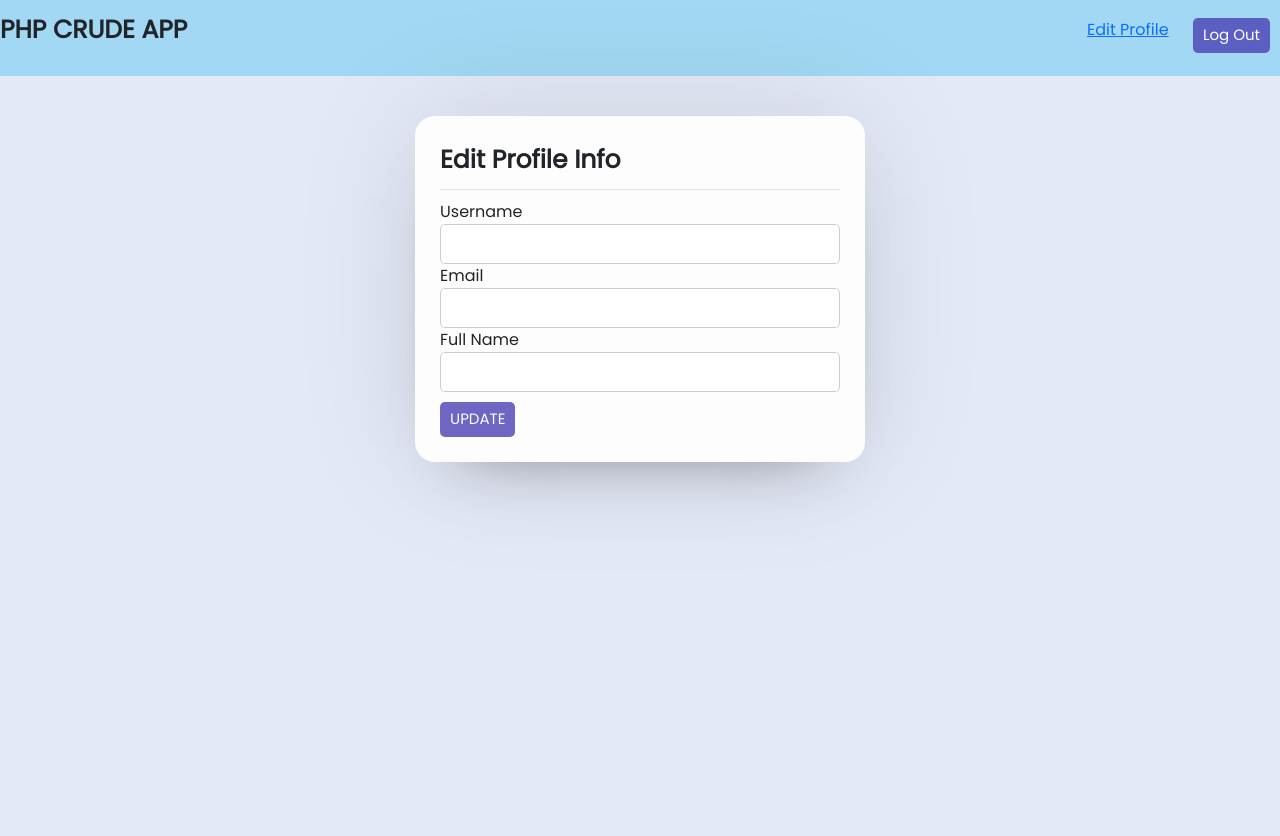
After one commit to Nish-008/crud_app_php, a PHP site: page /edit.php in a window 1280 px wide. The commit adds this page. Run offline with PHP 8.4, Linux system fonts and the light colour scheme; some libraries are stand-ins or nearby versions.

Commit message:
edit profile page added, css fixed

```diff
--- /dev/null
+++ b/edit.php
@@ -0,0 +1,111 @@
+<?php include('header.php');?>
+<?php include('dbcon.php');?>
+<!DOCTYPE html>
+<html lang="en" class="edit-page">
+<head>
+    <meta charset="UTF-8">
+    <meta name="viewport" content="width=device-width, initial-scale=1.0">
+    <title>Edit Profile</title>
+    <style>
+  *{
+    padding: 0;
+    margin: 0;
+    box-sizing: border-box;
+    font-family: 'Poppins',sans-serif;
+
+}
+ body {
+    background: #e4e9f7;
+}
+.container {
+    display: flex;
+    align-items: flex-start;
+    justify-content: center;
+    min-height: 90vh;
+    margin-top: 20px;
+}
+
+ .box{
+    background: #fdfdfd;
+    display: flex;
+    flex-direction: column;
+    padding: 25px 25px;
+    border-radius: 20px;
+    box-shadow: 0 0 128px 0 rgba(0,0,0,0.1),
+                0 32px 64px -48px rgba(0,0,0,0.5);
+
+}
+
+ .form-box{
+    width:  450px;
+    margin: 0px 10px;
+}
+
+ .form-box header{
+    font-size: 25px;
+    font-weight: 600;
+    padding-bottom: 10px;
+    border-bottom: 1px solid #e6e6e6;
+    margin-bottom: 10px;
+}
+.edit-page .form-box form .field{
+    display: flex;
+    margin-bottom: 10px;
+    flex-direction: column;
+}
+
+ .form-box form .input input{
+    height: 40px;
+    width: 100%;
+    font-size: 16px;
+    padding: 0 10px;
+    border-radius: 5px;
+    border: 1px solid #ccc;
+    outline: none;
+}
+ .btn{
+    height: 35px;
+    background: rgba(76,68,182,0.808);
+    border: 0;
+    border-radius: 5px;
+    color: #fff;
+    font-size: 15px;
+    cursor: pointer;
+    transition: all .3s;
+    margin-top: 10px;
+    padding: 0px 10px;
+}
+ .btn:hover{
+    opacity: 0.82;
+}
+ .submit{
+    width: 100%;
+}
+</style>
+</head>
+<body>
+<div class="container">
+        <div class="box form-box">
+<header>Edit Profile Info</header>
+<form action="" method="post">
+    <div class="field input">
+        <label for="username">Username</label>
+        <input type="text" name="username" id="username" autocomplete="off" required>
+    </div>
+    <div class="field input">
+        <label for="username">Email</label>
+        <input type="text" name="email" id="email" autocomplete="off" required>
+    </div>
+    <div class="field input">
+        <label for="username">Full Name</label>
+        <input type="text" name="f_name" id="f_name" autocomplete="off" required>
+    </div>
+    <div class="field">
+        <input type="submit" class="btn" name="submit" value="UPDATE" required>
+    </div>
+</form>
+        </div>
+    </div>
+</body>
+</html>
+<?php include('footer.php');?>
--- a/header.php
+++ b/header.php
@@ -13,7 +13,7 @@
         <p> PHP CRUDE APP </p>
     </div>
     <div class="right-links">
-        <a href="#">Change Profile</a>
+        <a href="edit.php">Edit Profile</a>
         <a href="logout.php">
             <button class="btn btn-danger ">Log Out</button>
         </a>
--- a/index.php
+++ b/index.php
@@ -3,7 +3,7 @@
 <head>
     <meta charset="UTF-8">
     <meta name="viewport" content="width=device-width, initial-scale=1.0">
-    <title>Login Form</title>
+    <title>Login</title>
     <link rel="stylesheet" href="style.css">
 </head>
 <body>
--- a/register.php
+++ b/register.php
@@ -3,13 +3,13 @@
 <head>
     <meta charset="UTF-8">
     <meta name="viewport" content="width=device-width, initial-scale=1.0">
-    <title>Sign Up</title>
+    <title>Register</title>
     <link rel="stylesheet" href="style.css">
 </head>
 <body>
     <div class="container">
         <div class="box form-box">
-<header>Login </header>
+<header>Sign Up</header>
 <form action="" method="post">
     <div class="field input">
         <label for="username">Username</label>
@@ -28,7 +28,7 @@
         <input type="text" name="password" id="password" autocomplete="off" required>
     </div>
     <div class="field">
-        <input type="submit" class="btn" name="usubmit" value="REGISTER" required>
+        <input type="submit" class="btn" name="submit" value="REGISTER" required>
     </div>
     <div class="links">
         Already a user? <a href="index.php">Sign In</a>
```
Also changed, not shown: style.css (+78 -0 lines).
